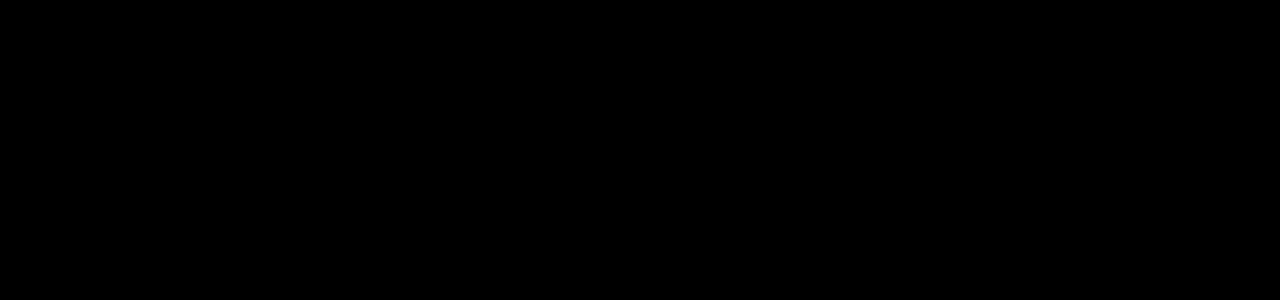
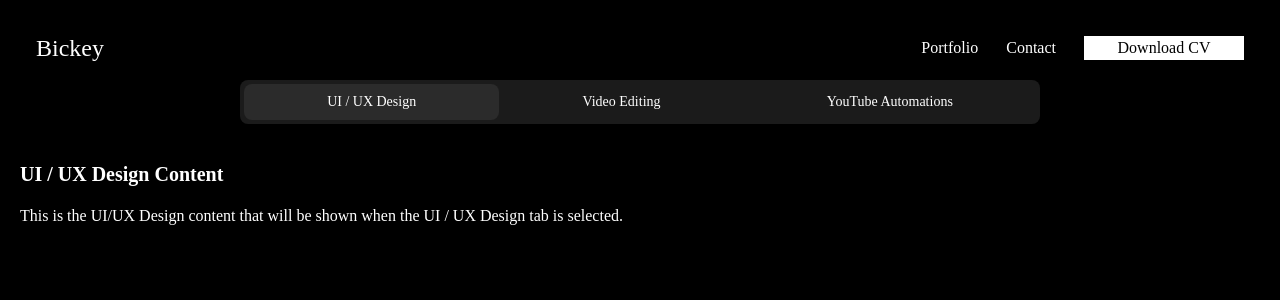
Before and after one commit to bikiyam/Bickey, a Nuxt app: page /portfolio in a window 1280 px wide. Before the commit this address had no page. Shown: the top 300 px of the page. Built offline with nearby package versions, Linux system fonts and the light colour scheme.

Commit message:
Added portfolio page and tabs / Modifiactions in hero section

```diff
--- a/assets/css/index.css
+++ b/assets/css/index.css
@@ -8,3 +8,45 @@
 ::-webkit-scrollbar {
     display: none;
   }
+
+
+
+
+/* From Uiverse.io for Portfolio tabs */
+.radio-inputs {
+    display: flex;
+    flex-wrap: wrap;
+    border-radius: 0.5rem;
+    background-color: #1b1b1b;
+    box-sizing: border-box;
+    box-shadow: 0 0 0px 1px rgba(0, 0, 0, 0.06);
+    padding: 0.25rem;
+    width: 800px;
+    font-size: 14px;
+  }
+
+  .radio-inputs .radio {
+    flex: 1 1 auto;
+    text-align: center;
+  }
+
+  .radio-inputs .radio input {
+    display: none;
+  }
+
+  .radio-inputs .radio .name {
+    display: flex;
+    cursor: pointer;
+    align-items: center;
+    justify-content: center;
+    border-radius: 0.5rem;
+    border: none;
+    padding: .5rem 0;
+    color: rgb(255, 255, 255);
+    transition: all .15s ease-in-out;
+  }
+
+  .radio-inputs .radio input:checked + .name {
+    background-color: #2b2b2b;
+    font-weight: 400;
+  }
--- a/components/hero.vue
+++ b/components/hero.vue
@@ -1,11 +1,17 @@
 <template>
-    <div class=" h-[100vh] align-middle px-9">
-        <div class="flex items-center w-full h-full justify-between">
-            <div class="pt-[600px] text-start w-[800px]">
-                <h1 class="text-[60px] font-bold leading-9">EMBRACING ANCIENTS</h1>
-                <p class="text-gray-300 mt-4">A passionate UI/UX Designer and Video Editor shaping digital experiences with creativity and purpose. Driven by innovation, I craft designs that blend aesthetics with functionality—whether in architecture or user-centered digital products. Let’s build something extraordinary together!</p>
+    <div class=" h-[90vh] align-middle px-9 ">
+        <div class="flex items-center w-full h-[100vh] justify-between">
+            <div class="text-start w-[800px] justify-end">
+                <div class="flex flex-col justify-center text-start h-[50vh] pl-16"> <!-- Use flex and center items -->
+                    <h1 class=" text-[60px] font-bold leading-9">KIHLOT HAGERBIGEGN</h1>
+                    <h1 class="text-gray-300 mt-4">Architect / UI/UX Designer / Video Editor</h1>
+                </div>
+                <div class=" flex flex-col justify-end h-full bg-transparent">
+                    <h1 class="text-[23px] font-semibold font-[Onest] leading-tight">EMBRACING ANCIENTS</h1>
+                    <p class="text-[17px] font-extralight text-gray-300">A passionate UI/UX Designer and Video Editor shaping digital experiences with creativity and purpose. Driven by innovation, I craft designs that blend aesthetics with functionality—whether in architecture or user-centered digital products. Let’s build something extraordinary together!</p>
+                </div>
             </div>
-            <div class="align-bottom pt-[700px] flex gap-3">
+            <div class="gap-3 flex flex-col justify-end">
                 <nuxt-link to="https://www.instagram.com/bikiyam__">
                     <svg  xmlns="http://www.w3.org/2000/svg"  width="32"  height="32"  viewBox="0 0 24 24"  fill="none"  stroke="currentColor"  stroke-width="2"  stroke-linecap="round"  stroke-linejoin="round"  class="icon icon-tabler icons-tabler-outline icon-tabler-brand-instagram text-white"><path stroke="none" d="M0 0h24v24H0z" fill="none"/><path d="M4 8a4 4 0 0 1 4 -4h8a4 4 0 0 1 4 4v8a4 4 0 0 1 -4 4h-8a4 4 0 0 1 -4 -4z" /><path d="M9 12a3 3 0 1 0 6 0a3 3 0 0 0 -6 0" /><path d="M16.5 7.5v.01" /></svg>
                 </nuxt-link>
--- a/components/navbar.vue
+++ b/components/navbar.vue
@@ -3,16 +3,15 @@
 
 
 <template>
-    <div class=" fixed w-full py-8 px-9 align-middle bg-transparent flex justify-between">
-        <div class="">
-            <h1 class=" text-xl font-bold font-[Onest] leading-tight">KIHLOT HAGERBIGEGN</h1>
-            <h1 class=" text-[15px] font-light text-gray-300">Architect / UI/UX Designer / Video Editor </h1>
-        </div>
-        <div class="flex gap-7 pt-1">
-            <h1 class=" text-[18px] font-normal ">Portfolio</h1>
-            <h1 class=" text-[18px] font-normal ">Contact</h1>
+    <div class=" h-[10vh] w-full py-8 px-9 align-middle bg-transparent flex justify-between">
+        <h1 class=" text-2xl font-thin font-[Pacifico]">Bickey</h1>
+        <div class="flex gap-7 pt-1 text-[16px] font-light">
+            <NuxtLink to="/portfolio">
+                <h1>Portfolio</h1>
+            </NuxtLink>
+            <h1>Contact</h1>
             <div class=" h-16 w-40 text-center rounded-full ">
-                <h1 class=" text-[18px] font-normal bg-white text-black ">Download CV</h1>
+                <h1 class=" bg-white text-black ">Download CV</h1>
             </div>
         </div>
     </div>
--- a/nuxt.config.ts
+++ b/nuxt.config.ts
@@ -6,4 +6,5 @@
   devtools: { enabled: true },
   modules: ['@nuxtjs/tailwindcss', '@nuxt/fonts'],
   css: ['~/assets/css/index.css'],
+
 })
--- /dev/null
+++ b/pages/portfolio.vue
@@ -0,0 +1,49 @@
+<template>
+    <Navbar/>
+
+    <!-- Tabs (Radio buttons) -->
+    <div class="flex justify-center items-center">
+      <div class="radio-inputs flex rounded-lg bg-gray-200 p-1 w-[300px] text-sm shadow-md">
+        <label class="radio flex-1 text-center">
+          <input type="radio" name="radio" id="uiux-tab" v-model="selectedTab" value="uiux" class="hidden" />
+          <span class="name cursor-pointer flex items-center justify-center py-2 px-4 rounded-lg transition duration-150 ease-in-out text-gray-700 hover:bg-white focus:bg-white">UI / UX Design</span>
+        </label>
+        <label class="radio flex-1 text-center">
+          <input type="radio" name="radio" id="videoedit-tab" v-model="selectedTab" value="videoedit" class="hidden" />
+          <span class="name cursor-pointer flex items-center justify-center py-2 px-4 rounded-lg transition duration-150 ease-in-out text-gray-700 hover:bg-white focus:bg-white">Video Editing</span>
+        </label>
+        <label class="radio flex-1 text-center">
+          <input type="radio" name="radio" id="ytauth-tab" v-model="selectedTab" value="ytauth" class="hidden" />
+          <span class="name cursor-pointer flex items-center justify-center py-2 px-4 rounded-lg transition duration-150 ease-in-out text-gray-700 hover:bg-white focus:bg-white">YouTube Automations</span>
+        </label>
+      </div>
+    </div>
+
+    <!-- Content sections for each tab -->
+    <div class="text-white">
+      <div class="tab-content mt-4">
+        <div v-if="selectedTab === 'uiux'" class="content p-5 bg-transparent rounded-lg shadow-md">
+          <h2 class="text-xl font-semibold mb-4">UI / UX Design Content</h2>
+          <p>This is the UI/UX Design content that will be shown when the UI / UX Design tab is selected.</p>
+        </div>
+        <div v-if="selectedTab === 'videoedit'" class="content p-5 bg-transparent rounded-lg shadow-md">
+          <h2 class="text-xl font-semibold mb-4">Video Editing Content</h2>
+          <p>This is the Video Editing content that will be shown when the Video Editing tab is selected.</p>
+        </div>
+        <div v-if="selectedTab === 'ytauth'" class="content p-5 bg-transparent rounded-lg shadow-md">
+          <h2 class="text-xl font-semibold mb-4">YouTube Automations Content</h2>
+          <p>This is the YouTube Automations content that will be shown when the YouTube Automations tab is selected.</p>
+        </div>
+      </div>
+    </div>
+  </template>
+
+  <script>
+  export default {
+    data() {
+      return {
+        selectedTab: 'uiux',  // Default selected tab
+      };
+    },
+  };
+  </script>
```
Also changed, not shown: public/favicon.png (added), 1 other file (tests, documents, lock files or other folders).
